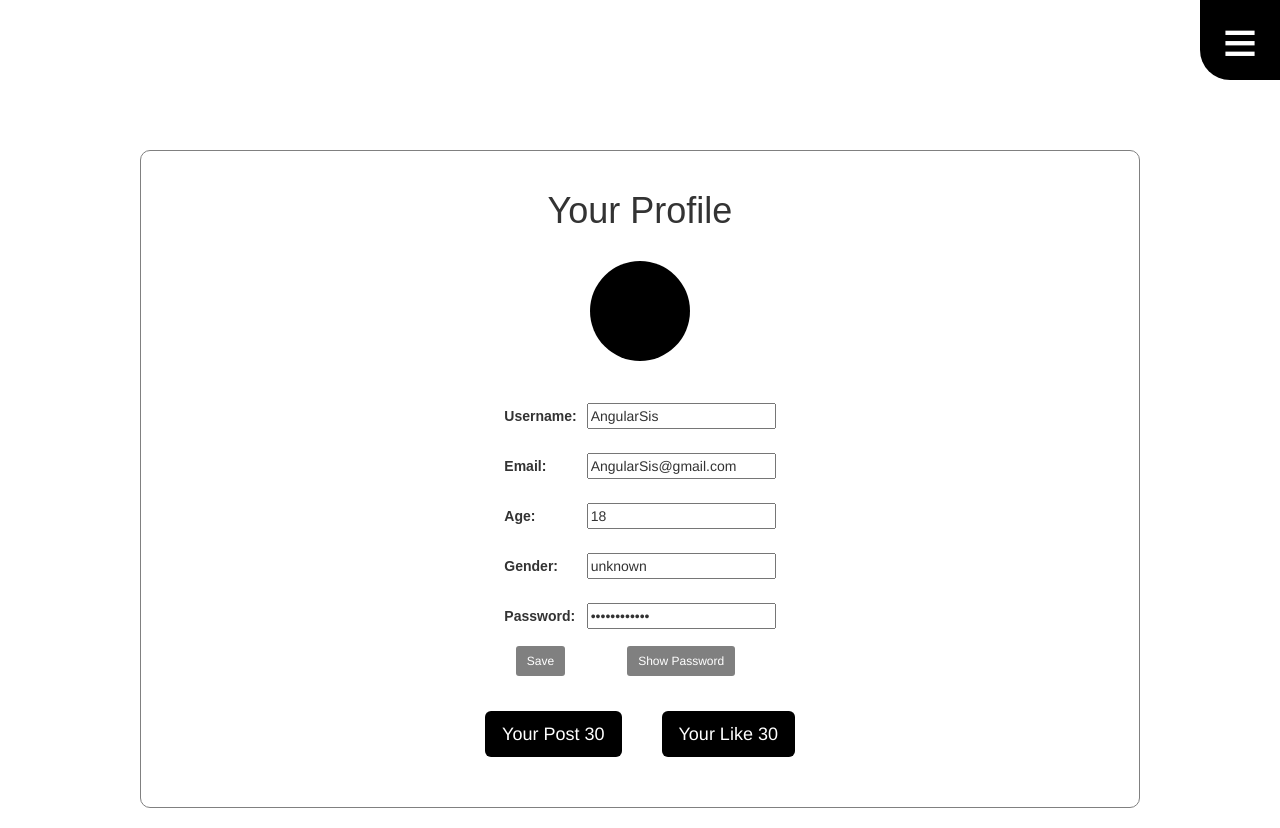
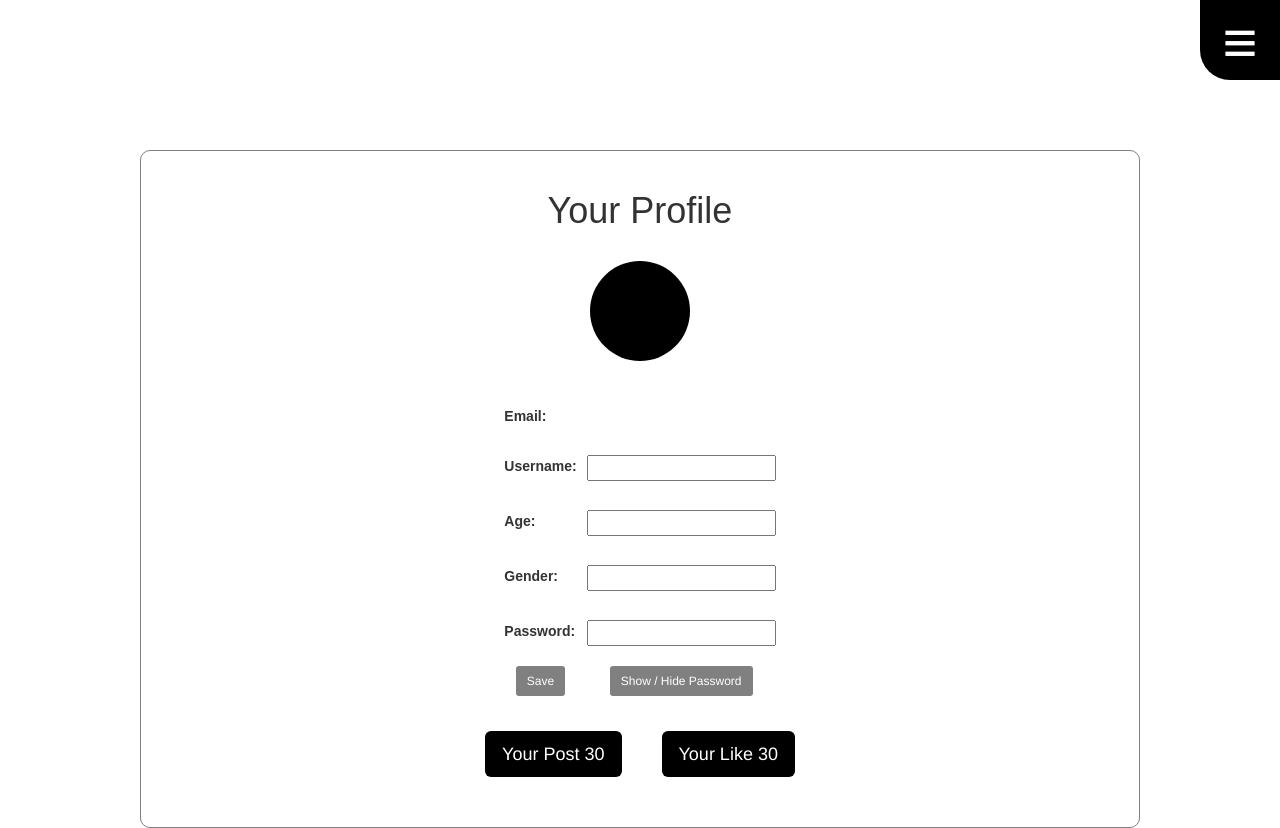
Before and after one commit to JRAntra/FRE-Training-04252022, an Angular app in the folder antrashare/: page /profile in a window 1280 px wide. Built offline with nearby package versions, Linux system fonts and the light colour scheme.

Commit message:
implemented validators for username and password: required, minLength, maxLength. Need more time for the regex filter validation for password input.

```diff
--- a/antrashare/src/app/profile/profile.component.html
+++ b/antrashare/src/app/profile/profile.component.html
@@ -3,32 +3,116 @@
   <div id="avatar" class="avatar">
   </div>
 
-  <table>
+  <form
+    if="login-form"
+    [formGroup]="inputForm"
+    (ngSubmit)="onSave()">
+
+    <table>
+      <tr>
+        <td><p><b>Email:</b></p></td>
+        <td>{{user?.userEmail}}</td>
+      </tr>
+
     <tr>
-      <td><p><b>Username:</b></p></td>
-      <td><input type="text" value="AngularSis" /></td>
+      <td><p><b>
+        <label for="username">
+          Username:
+        </label>
+      </b></p></td>
+      <td><input
+        id="username"
+        type="text"
+        value={{user?.userName}}
+        name="username"
+        formControlName="username"
+        required/>
+      </td>
     </tr>
+    <!-- error message for username input -->
+    <tr *ngIf="username?.invalid && (username?.dirty || username?.touched)"
+      class="alert">
+
+      <div *ngIf="username?.errors?.['required']">
+        Username is required.
+      </div>
+      <div *ngIf="username?.errors?.['minlength']">
+        Username must be at least 5 characters long.
+      </div>
+      <div *ngIf="username?.errors?.['maxlength']">
+        Username must be at most 12 characters long.
+      </div>
+    </tr>
+
     <tr>
-      <td><p><b>Email:</b></p></td>
-      <td><input type="email" value="AngularSis@gmail.com" /></td>
+      <td><p><b>
+        <label for="age">
+          Age:
+        </label>
+      </b></p></td>
+      <td>
+        <input
+        id="age"
+        type="text"
+        value={{user?.age}}
+        name="age"
+        formControlName="age" />
+      </td>
     </tr>
+
     <tr>
-      <td><p><b>Age:</b></p></td>
-      <td><input type="text" value="18" /></td>
+      <td><p><b>
+        <label for="gender">
+          Gender:
+        </label>
+      </b></p></td>
+      <td>
+        <input
+        type="text"
+        value={{user?.gender}}
+        name="gender"
+        formControlName="gender"/>
+      </td>
     </tr>
+
     <tr>
-      <td><p><b>Gender:</b></p></td>
-      <td><input type="text" value="unknown" /></td>
+      <td><p><b>
+        <label for="password">
+          Password:
+        </label>
+      </b></p></td>
+      <td>
+        <input
+        type="password"
+        name="password"
+        formControlName="password"/>
+      </td>
     </tr>
-    <tr>
-      <td><p><b>Password:</b></p></td>
-      <td><input type="password" value="1234567890AB" /></td>
+    <!-- error message for password input -->
+    <tr *ngIf="password?.invalid && (password?.dirty || password?.touched)"
+      class="alert">
+
+      <div *ngIf="password?.errors?.['required']">
+        Pasword is required.
+      </div>
+      <div *ngIf="username?.errors?.['minlength']">
+        Password must be at least 5 characters long.
+      </div>
     </tr>
+
+
     <tr>
       <td><button class="btn btn-sm btn-grey">Save</button></td>
-      <td><button class="btn btn-sm btn-grey">Show Password</button></td>
+      <td>
+        <button
+          class="btn btn-sm btn-grey"
+          (click)="hide = !hide">
+          Show / Hide Password
+      </button>
+    </td>
     </tr>
   </table>
+  </form>
 
   <div id="history">
     <button id="infoButton" class="btn btn-lg btn-black">Your Post 30</button>
--- a/antrashare/src/app/profile/profile.component.ts
+++ b/antrashare/src/app/profile/profile.component.ts
@@ -1,4 +1,7 @@
-import { Component, OnInit } from '@angular/core';
+import { Component, Input, OnInit } from '@angular/core';
+import { FormGroup, FormControl, Validators } from '@angular/forms';
+
+import { User } from '../shared/models/User';
 
 @Component({
   selector: 'app-profile',
@@ -6,10 +9,65 @@ import { Component, OnInit } from '@angular/core';
   styleUrls: ['./profile.component.sass']
 })
 export class ProfileComponent implements OnInit {
+  errorMsg: string[] = [];
+  @Input() user!: User;
+  hide: boolean = true;
 
   constructor() { }
 
+  inputForm = new FormGroup({
+    username: new FormControl(
+      '',
+      [ Validators.required,
+        Validators.minLength(5),
+        Validators.maxLength(12) ]
+    ),
+    password: new FormControl(
+      '',
+      [ Validators.minLength(5) ]
+    ),
+    gender: new FormControl(''),
+    age: new FormControl(''),
+    phone: new FormControl('')
+  })
+
+
+  get username() {
+    return this.inputForm.get('username');
+  }
+
+  get age() {
+    return this.inputForm.get('age');
+  }
+
+  get gender() {
+    return this.inputForm.get('gender');
+  }
+
+  get password() {
+    return this.inputForm.get('password');
+  }
+
+  onSave() {}
+
   ngOnInit(): void {
+
+    this.inputForm = new FormGroup({
+      username: new FormControl(
+        '',
+        [ Validators.required,
+          Validators.minLength(5),
+          Validators.maxLength(12) ]
+      ),
+      password: new FormControl(
+        '',
+        [ Validators.required,
+          Validators.minLength(5) ]
+      ),
+      gender: new FormControl(''),
+      age: new FormControl(''),
+      phone: new FormControl('')
+    })
   }
 
 }
--- a/antrashare/src/app/profile/profile.module.ts
+++ b/antrashare/src/app/profile/profile.module.ts
@@ -1,8 +1,7 @@
 import { NgModule } from '@angular/core';
 import { CommonModule } from '@angular/common';
-
+import { ReactiveFormsModule } from '@angular/forms';
 import { ProfileRoutingModule } from './profile-routing.module';
-
 import { ProfileComponent } from './profile.component';
 
 @NgModule({
@@ -11,7 +10,8 @@ import { ProfileComponent } from './profile.component';
     ],
     imports: [
         CommonModule,
-        ProfileRoutingModule
+        ProfileRoutingModule,
+        ReactiveFormsModule
     ]
 })
 
```
